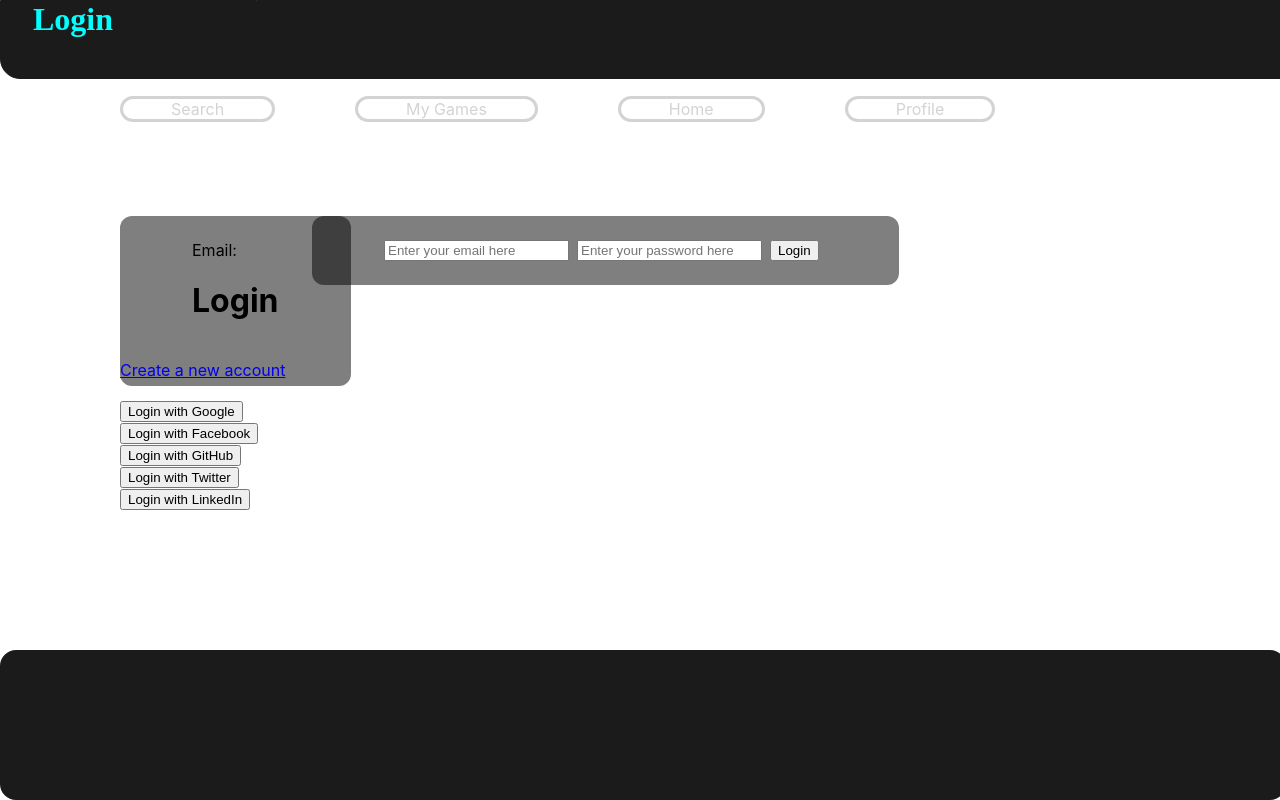
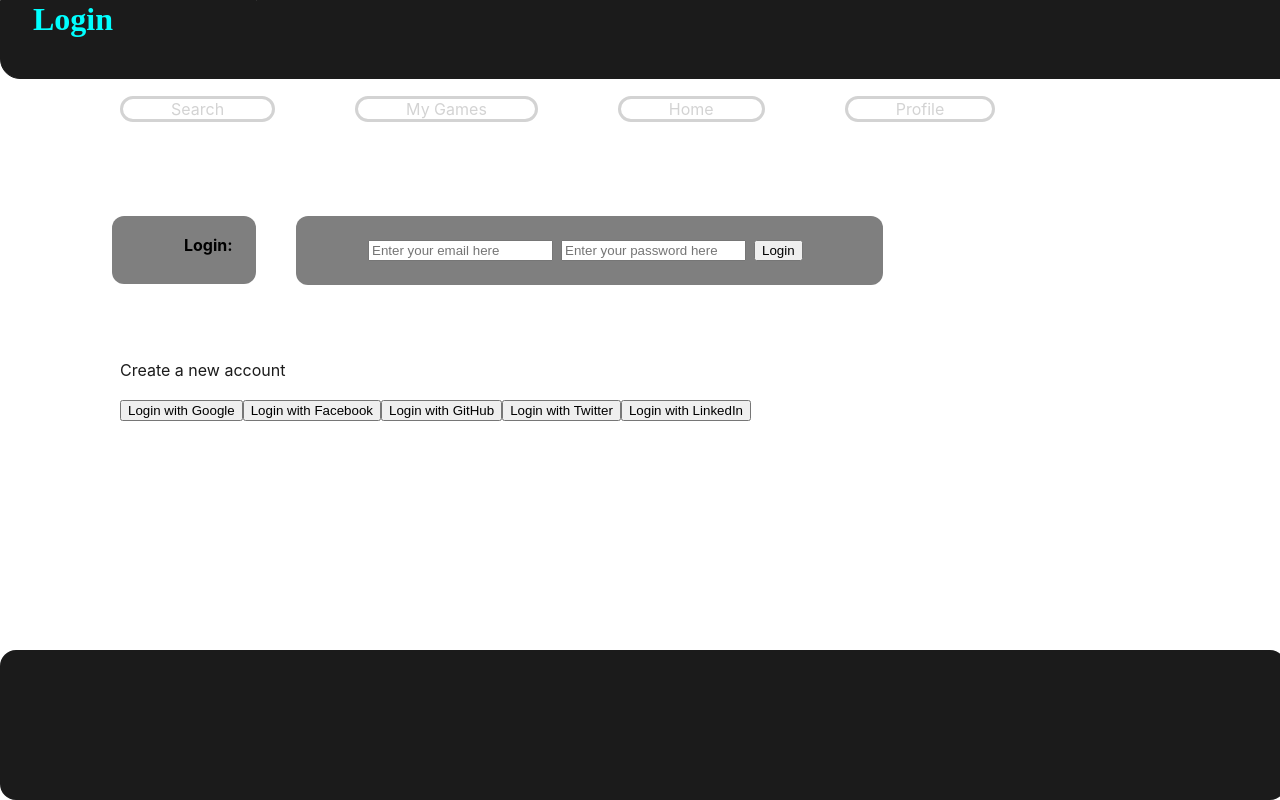
Before and after one commit to andrewdiaz20/project-gaming-website, a React (Create React App) app in the folder frontend/: page /Login in a window 1280 px wide. Built offline with nearby package versions, Linux system fonts and the light colour scheme.

Commit message:
bugfixes

```diff
--- a/frontend/src/App.css
+++ b/frontend/src/App.css
@@ -96,7 +96,7 @@ form{
   flex-wrap: wrap;
   margin: auto;
   border: 3px rgba(0,0,0,0.5);
-  margin-left: 15vh;
+  margin-left: 14vh;
   padding-left: 9vh;
   padding-right: 9vh;
   padding-top: 3vh;
@@ -110,12 +110,16 @@ form{
   top: 50vh;
   margin: auto;
   padding-left: 15vh;
+  display: flex;
 }
 
 .create-a-new-account{
   position: fixed;
   top: 45vh;
   padding-left: 15vh;
+  list-style-type: none;
+  text-decoration: none;
+  color: #1b1b1b;
 }
 
 .navbarlogin{
@@ -131,3 +135,25 @@ form{
   top: 15vh;
   padding-right: 5vh; */
 }
+
+.SubmitButton{
+  position: fixed;
+  top: 28vh;
+  margin-left: 0vh;
+  padding-right:vh;
+  border: 3px #1b1b1b;
+  font-size: 2vh;
+}
+
+.loginbuttons{
+  list-style-type: none;
+  text-decoration: none;
+}
+
+button{
+  text-decoration: none;
+}
+
+a:hover{
+  text-decoration: underline;
+}
--- a/frontend/src/Components/Home.js
+++ b/frontend/src/Components/Home.js
@@ -10,7 +10,7 @@ function Home() {
     return (
         <main>
             <div class="HomeTitle">
-                <h1>GameGlanceGiggles</h1>
+                <h1>GameGlance</h1>
             </div>
             <div>
                 <nav class="navbar">
--- a/frontend/src/Components/Login.js
+++ b/frontend/src/Components/Login.js
@@ -25,12 +25,12 @@ function Login({ login }) {
                     <li><a class="item2">Profile</a></li>
                 </ul>
             </nav>
-            <form class="SubmitButton" onSubmit={handleSubmit}>
+            <form onSubmit={handleSubmit}>
                 <label>
-                    Email:
+                <h1 class="SubmitButton" >Login:
+                </h1>
                     <div className={'mainContainer'}>
                         <div className={'titleContainer'}>
-                            <h1>Login</h1>
                         </div>
                         <br />
                         <form onSubmit={handleSubmit}>
@@ -67,15 +67,15 @@ function Login({ login }) {
             </div>
 
             <div class="loginlinks">
-                <button onClick={() => login()}>Login with Google</button>
+                <button class="loginbuttons"onClick={() => login()}>Login with Google</button>
                 <br />
-                <button onClick={() => login()}>Login with Facebook</button>
+                <button class="loginbuttons"onClick={() => login()}>Login with Facebook</button>
                 <br />
-                <button onClick={() => login()}>Login with GitHub</button>
+                <button class="loginbuttons"onClick={() => login()}>Login with GitHub</button>
                 <br />
-                <button onClick={() => login()}>Login with Twitter</button>
+                <button class="loginbuttons"onClick={() => login()}>Login with Twitter</button>
                 <br />
-                <button onClick={() => login()}>Login with LinkedIn</button>
+                <button class="loginbuttons"onClick={() => login()}>Login with LinkedIn</button>
             </div>
 
             <div>
```
